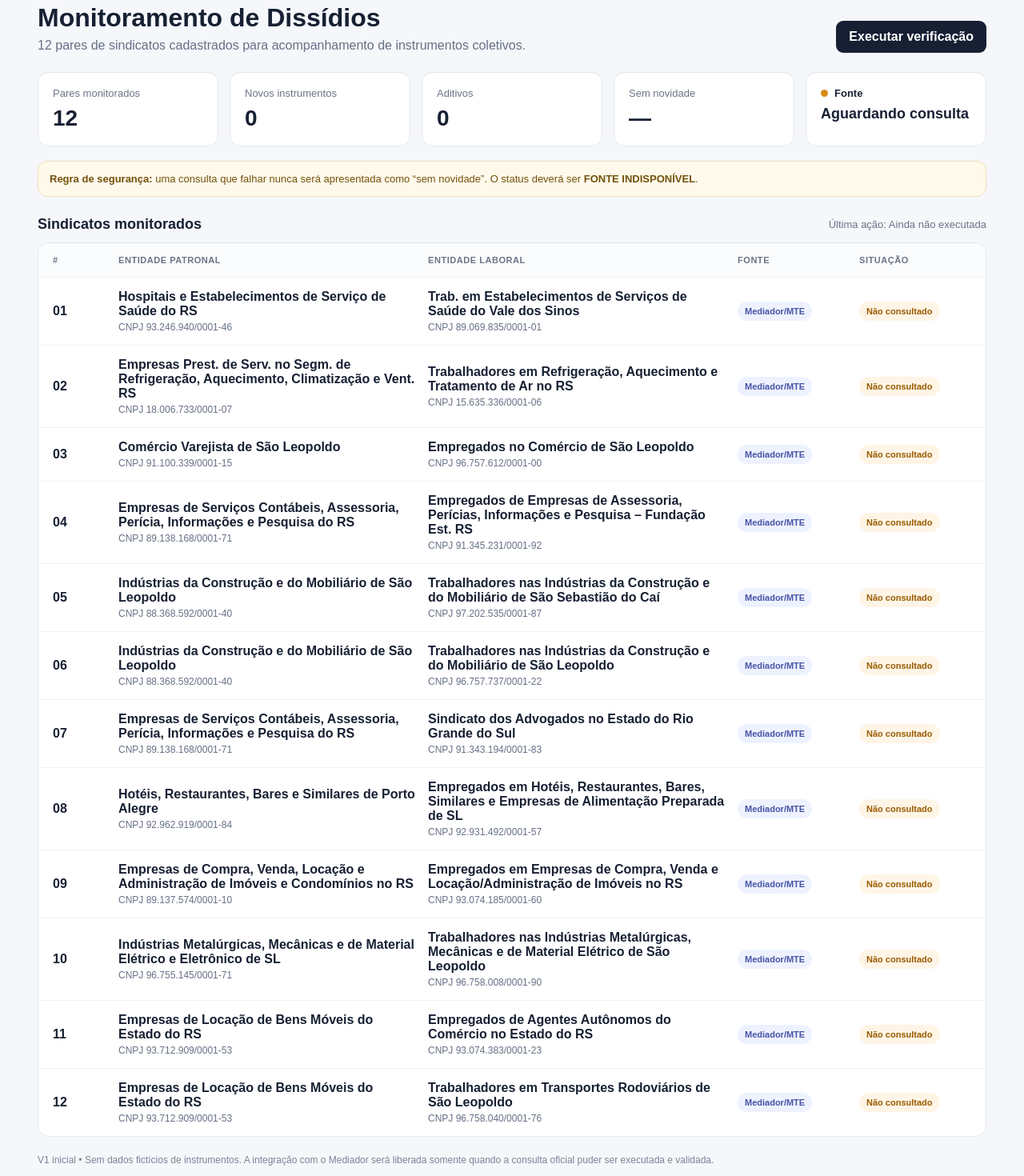
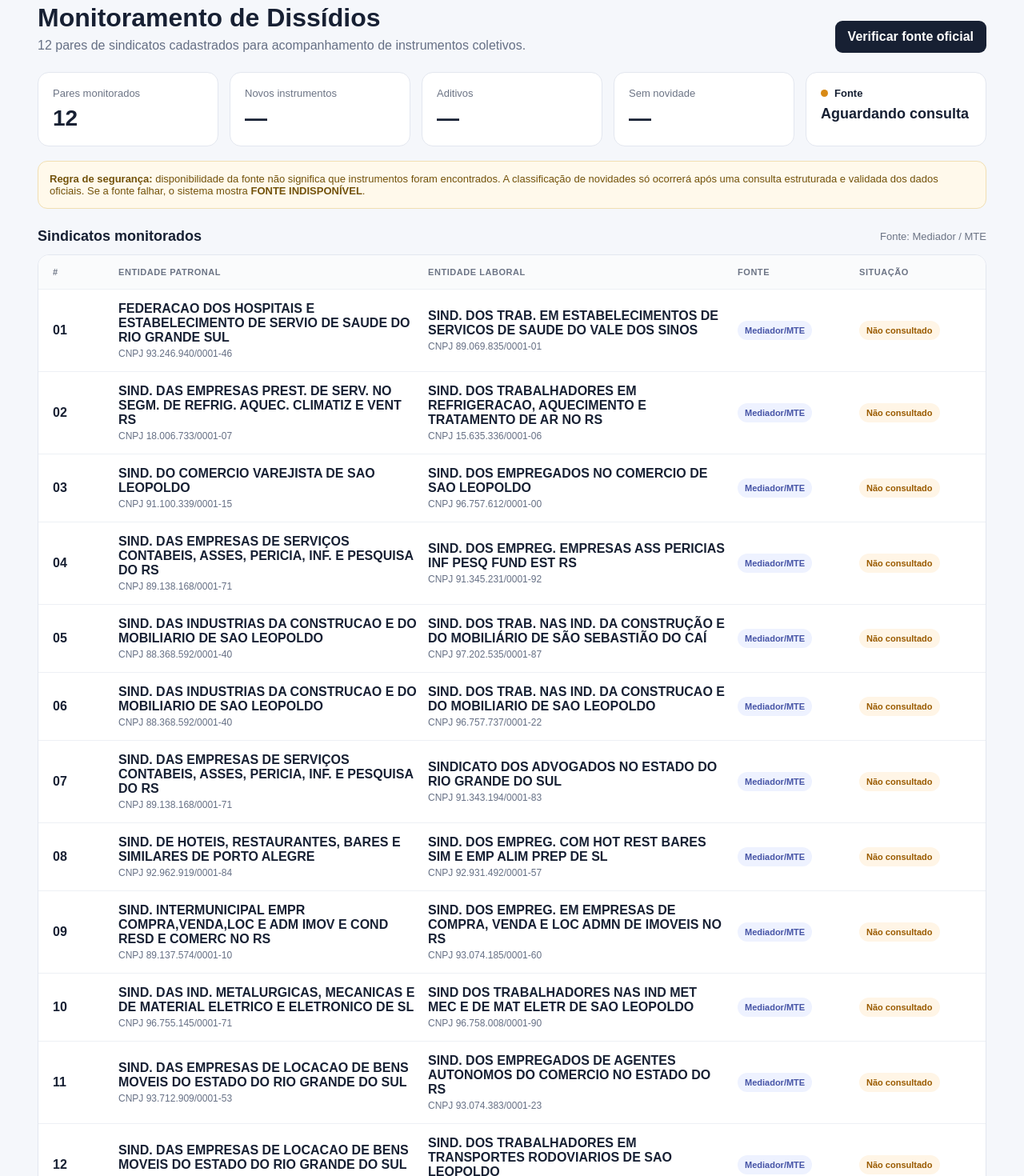
Before and after one commit to deborasamara96-hash/alerta-dissidio-, a Next.js app: page / in a window 1280 px wide. Shown: the part 120-1590 px from the top of the page at 80% size. Built offline with nearby package versions, Linux system fonts and the light colour scheme.

Commit message:
feat: connect dashboard to official Mediador availability check

```diff
--- a/app/page.tsx
+++ b/app/page.tsx
@@ -3,42 +3,56 @@
 import { useState } from 'react'
 
 const pairs = [
-['01','93.246.940/0001-46','89.069.835/0001-01','Hospitais e Estabelecimentos de Serviço de Saúde do RS','Trab. em Estabelecimentos de Serviços de Saúde do Vale dos Sinos'],
-['02','18.006.733/0001-07','15.635.336/0001-06','Empresas Prest. de Serv. no Segm. de Refrigeração, Aquecimento, Climatização e Vent. RS','Trabalhadores em Refrigeração, Aquecimento e Tratamento de Ar no RS'],
-['03','91.100.339/0001-15','96.757.612/0001-00','Comércio Varejista de São Leopoldo','Empregados no Comércio de São Leopoldo'],
-['04','89.138.168/0001-71','91.345.231/0001-92','Empresas de Serviços Contábeis, Assessoria, Perícia, Informações e Pesquisa do RS','Empregados de Empresas de Assessoria, Perícias, Informações e Pesquisa – Fundação Est. RS'],
-['05','88.368.592/0001-40','97.202.535/0001-87','Indústrias da Construção e do Mobiliário de São Leopoldo','Trabalhadores nas Indústrias da Construção e do Mobiliário de São Sebastião do Caí'],
-['06','88.368.592/0001-40','96.757.737/0001-22','Indústrias da Construção e do Mobiliário de São Leopoldo','Trabalhadores nas Indústrias da Construção e do Mobiliário de São Leopoldo'],
-['07','89.138.168/0001-71','91.343.194/0001-83','Empresas de Serviços Contábeis, Assessoria, Perícia, Informações e Pesquisa do RS','Sindicato dos Advogados no Estado do Rio Grande do Sul'],
-['08','92.962.919/0001-84','92.931.492/0001-57','Hotéis, Restaurantes, Bares e Similares de Porto Alegre','Empregados em Hotéis, Restaurantes, Bares, Similares e Empresas de Alimentação Preparada de SL'],
-['09','89.137.574/0001-10','93.074.185/0001-60','Empresas de Compra, Venda, Locação e Administração de Imóveis e Condomínios no RS','Empregados em Empresas de Compra, Venda e Locação/Administração de Imóveis no RS'],
-['10','96.755.145/0001-71','96.758.008/0001-90','Indústrias Metalúrgicas, Mecânicas e de Material Elétrico e Eletrônico de SL','Trabalhadores nas Indústrias Metalúrgicas, Mecânicas e de Material Elétrico de São Leopoldo'],
-['11','93.712.909/0001-53','93.074.383/0001-23','Empresas de Locação de Bens Móveis do Estado do RS','Empregados de Agentes Autônomos do Comércio no Estado do RS'],
-['12','93.712.909/0001-53','96.758.040/0001-76','Empresas de Locação de Bens Móveis do Estado do RS','Trabalhadores em Transportes Rodoviários de São Leopoldo'],
+['01','93.246.940/0001-46','89.069.835/0001-01','FEDERACAO DOS HOSPITAIS E ESTABELECIMENTO DE SERVIO DE SAUDE DO RIO GRANDE SUL','SIND. DOS TRAB. EM ESTABELECIMENTOS DE SERVICOS DE SAUDE DO VALE DOS SINOS'],
+['02','18.006.733/0001-07','15.635.336/0001-06','SIND. DAS EMPRESAS PREST. DE SERV. NO SEGM. DE REFRIG. AQUEC. CLIMATIZ E VENT RS','SIND. DOS TRABALHADORES EM REFRIGERACAO, AQUECIMENTO E TRATAMENTO DE AR NO RS'],
+['03','91.100.339/0001-15','96.757.612/0001-00','SIND. DO COMERCIO VAREJISTA DE SAO LEOPOLDO','SIND. DOS EMPREGADOS NO COMERCIO DE SAO LEOPOLDO'],
+['04','89.138.168/0001-71','91.345.231/0001-92','SIND. DAS EMPRESAS DE SERVIÇOS CONTABEIS, ASSES, PERICIA, INF. E PESQUISA DO RS','SIND. DOS EMPREG. EMPRESAS ASS PERICIAS INF PESQ FUND EST RS'],
+['05','88.368.592/0001-40','97.202.535/0001-87','SIND. DAS INDUSTRIAS DA CONSTRUCAO E DO MOBILIARIO DE SAO LEOPOLDO','SIND. DOS TRAB. NAS IND. DA CONSTRUÇÃO E DO MOBILIÁRIO DE SÃO SEBASTIÃO DO CAÍ'],
+['06','88.368.592/0001-40','96.757.737/0001-22','SIND. DAS INDUSTRIAS DA CONSTRUCAO E DO MOBILIARIO DE SAO LEOPOLDO','SIND. DOS TRAB. NAS IND. DA CONSTRUCAO E DO MOBILIARIO DE SAO LEOPOLDO'],
+['07','89.138.168/0001-71','91.343.194/0001-83','SIND. DAS EMPRESAS DE SERVIÇOS CONTABEIS, ASSES, PERICIA, INF. E PESQUISA DO RS','SINDICATO DOS ADVOGADOS NO ESTADO DO RIO GRANDE DO SUL'],
+['08','92.962.919/0001-84','92.931.492/0001-57','SIND. DE HOTEIS, RESTAURANTES, BARES E SIMILARES DE PORTO ALEGRE','SIND. DOS EMPREG. COM HOT REST BARES SIM E EMP ALIM PREP DE SL'],
+['09','89.137.574/0001-10','93.074.185/0001-60','SIND. INTERMUNICIPAL EMPR COMPRA,VENDA,LOC E ADM IMOV E COND RESD E COMERC NO RS','SIND. DOS EMPREG. EM EMPRESAS DE COMPRA, VENDA E LOC ADMN DE IMOVEIS NO RS'],
+['10','96.755.145/0001-71','96.758.008/0001-90','SIND. DAS IND. METALURGICAS, MECANICAS E DE MATERIAL ELETRICO E ELETRONICO DE SL','SIND DOS TRABALHADORES NAS IND MET MEC E DE MAT ELETR DE SAO LEOPOLDO'],
+['11','93.712.909/0001-53','93.074.383/0001-23','SIND. DAS EMPRESAS DE LOCACAO DE BENS MOVEIS DO ESTADO DO RIO GRANDE DO SUL','SIND. DOS EMPREGADOS DE AGENTES AUTONOMOS DO COMERCIO NO ESTADO DO RS'],
+['12','93.712.909/0001-53','96.758.040/0001-76','SIND. DAS EMPRESAS DE LOCACAO DE BENS MOVEIS DO ESTADO DO RIO GRANDE DO SUL','SIND. DOS TRABALHADORES EM TRANSPORTES RODOVIARIOS DE SAO LEOPOLDO'],
 ]
+
+type SourceResult = { status: string; checkedAt: string; message?: string; attempts?: unknown[] }
 
 export default function Home(){
  const [checking,setChecking]=useState(false)
- const [last,setLast]=useState('Ainda não executada')
- const check=()=>{setChecking(true);setTimeout(()=>{setChecking(false);setLast(new Date().toLocaleString('pt-BR'))},700)}
+ const [result,setResult]=useState<SourceResult | null>(null)
+ const check=async()=>{
+   setChecking(true)
+   setResult(null)
+   try {
+     const response=await fetch('/api/monitor',{cache:'no-store'})
+     const data=await response.json()
+     setResult(data)
+   } catch {
+     setResult({status:'FONTE_INDISPONIVEL',checkedAt:new Date().toISOString(),message:'Não foi possível executar a consulta. Isso NÃO é interpretado como ausência de novidade.'})
+   } finally { setChecking(false) }
+ }
+ const sourceUnavailable=result?.status==='FONTE_INDISPONIVEL'
  return <main className="shell">
   <header className="topbar"><div className="brand"><span className="brandMark">AD</span> Alerta Dissídio</div><span className="sourceBadge">● Mediador / MTE — fonte oficial</span></header>
   <div className="content">
-   <section className="hero"><div><div className="eyebrow">Departamento Pessoal</div><h1>Monitoramento de Dissídios</h1><p>12 pares de sindicatos cadastrados para acompanhamento de instrumentos coletivos.</p></div><button className="refresh" onClick={check}>{checking?'Consultando…':'Executar verificação'}</button></section>
+   <section className="hero"><div><div className="eyebrow">Departamento Pessoal</div><h1>Monitoramento de Dissídios</h1><p>12 pares de sindicatos cadastrados para acompanhamento de instrumentos coletivos.</p></div><button className="refresh" onClick={check} disabled={checking}>{checking?'Consultando fonte oficial…':'Verificar fonte oficial'}</button></section>
    <section className="grid">
     <div className="card"><div className="muted">Pares monitorados</div><div className="metric">12</div></div>
-    <div className="card"><div className="muted">Novos instrumentos</div><div className="metric">0</div></div>
-    <div className="card"><div className="muted">Aditivos</div><div className="metric">0</div></div>
+    <div className="card"><div className="muted">Novos instrumentos</div><div className="metric">—</div></div>
+    <div className="card"><div className="muted">Aditivos</div><div className="metric">—</div></div>
     <div className="card"><div className="muted">Sem novidade</div><div className="metric">—</div></div>
-    <div className="card"><div className="status"><span className="dot warn"/> Fonte</div><div className="metric" style={{fontSize:18}}>Aguardando consulta</div></div>
+    <div className="card"><div className="status"><span className={`dot ${sourceUnavailable?'red':'warn'}`}/> Fonte</div><div className="metric" style={{fontSize:18}}>{result ? (sourceUnavailable?'FONTE INDISPONÍVEL':'FONTE DISPONÍVEL') : 'Aguardando consulta'}</div></div>
    </section>
-   <div className="notice"><strong>Regra de segurança:</strong> uma consulta que falhar nunca será apresentada como “sem novidade”. O status deverá ser <strong>FONTE INDISPONÍVEL</strong>.</div>
-   <section className="section"><div className="sectionTitle"><h2>Sindicatos monitorados</h2><span className="muted">Última ação: {last}</span></div>
+   <div className="notice"><strong>Regra de segurança:</strong> disponibilidade da fonte não significa que instrumentos foram encontrados. A classificação de novidades só ocorrerá após uma consulta estruturada e validada dos dados oficiais. Se a fonte falhar, o sistema mostra <strong>FONTE INDISPONÍVEL</strong>.</div>
+   {result && <div className={sourceUnavailable?'notice':'notice'}><strong>{sourceUnavailable?'FONTE INDISPONÍVEL':'FONTE DISPONÍVEL'}</strong> — {result.message} <span className="muted">Verificação: {new Date(result.checkedAt).toLocaleString('pt-BR')}</span></div>}
+   <section className="section"><div className="sectionTitle"><h2>Sindicatos monitorados</h2><span className="muted">Fonte: Mediador / MTE</span></div>
     <div className="table"><div className="row head"><div>#</div><div>Entidade patronal</div><div>Entidade laboral</div><div>Fonte</div><div>Situação</div></div>
-    {pairs.map(p=><div className="row" key={p[0]}><div className="pair">{p[0]}</div><div><strong>{p[3]}</strong><div className="cnpj">CNPJ {p[1]}</div></div><div><strong>{p[4]}</strong><div className="cnpj">CNPJ {p[2]}</div></div><div><span className="tag">Mediador/MTE</span></div><div><span className="tag pending">Não consultado</span></div></div>)}
+    {pairs.map(p=><div className="row" key={p[0]}><div className="pair">{p[0]}</div><div><strong>{p[3]}</strong><div className="cnpj">CNPJ {p[1]}</div></div><div><strong>{p[4]}</strong><div className="cnpj">CNPJ {p[2]}</div></div><div><span className="tag">Mediador/MTE</span></div><div><span className={`tag ${sourceUnavailable?'offline':'pending'}`}>{result ? (sourceUnavailable?'FONTE INDISPONÍVEL':'Aguardando consulta dos instrumentos') : 'Não consultado'}</span></div></div>)}
     </div>
    </section>
-   <div className="footer">V1 inicial • Sem dados fictícios de instrumentos. A integração com o Mediador será liberada somente quando a consulta oficial puder ser executada e validada.</div>
+   <div className="footer">V1 • Não são exibidos instrumentos fictícios. A consulta de instrumentos será considerada válida somente quando os resultados oficiais puderem ser obtidos e identificados com segurança.</div>
   </div>
  </main>
 }
```
